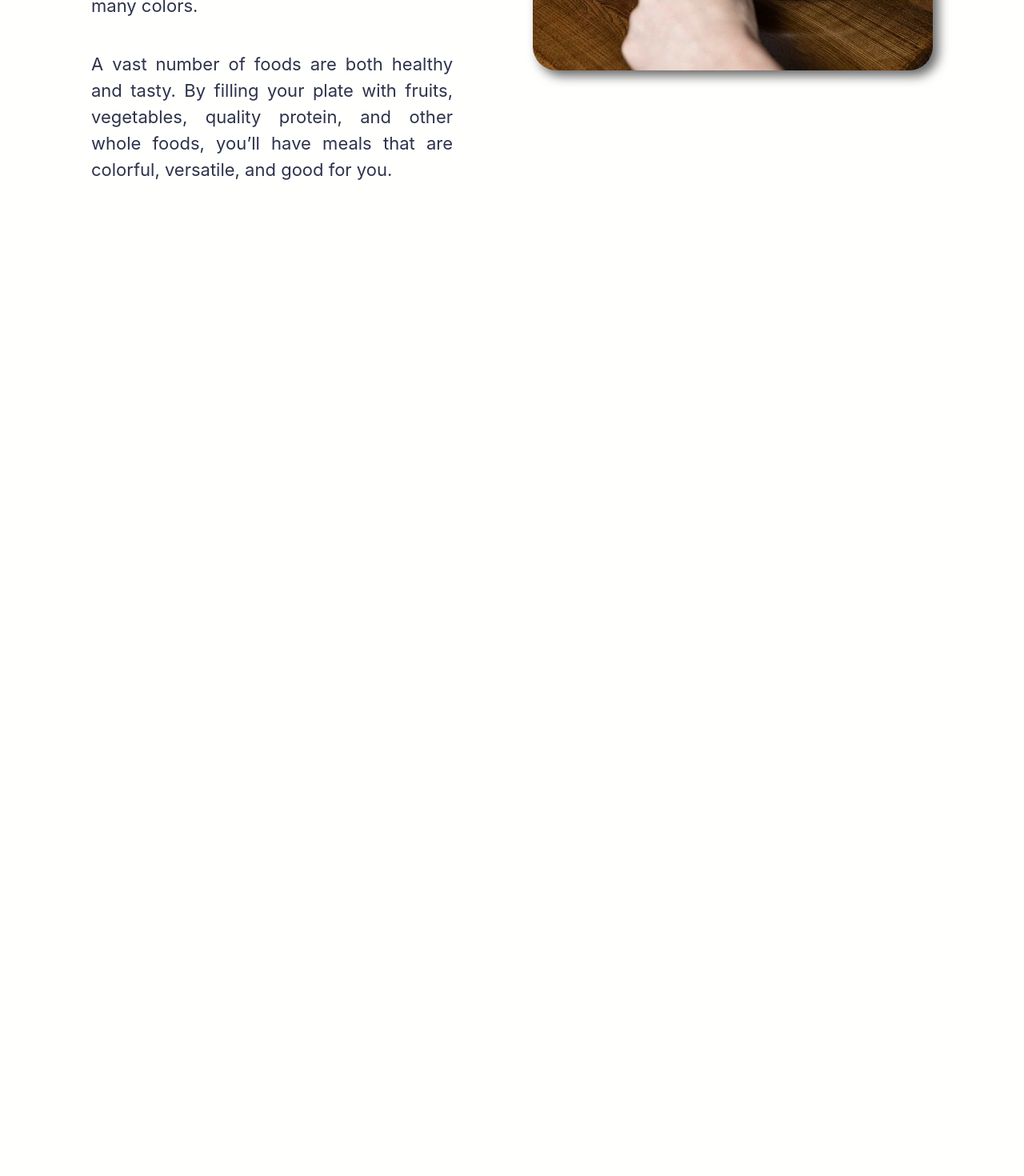
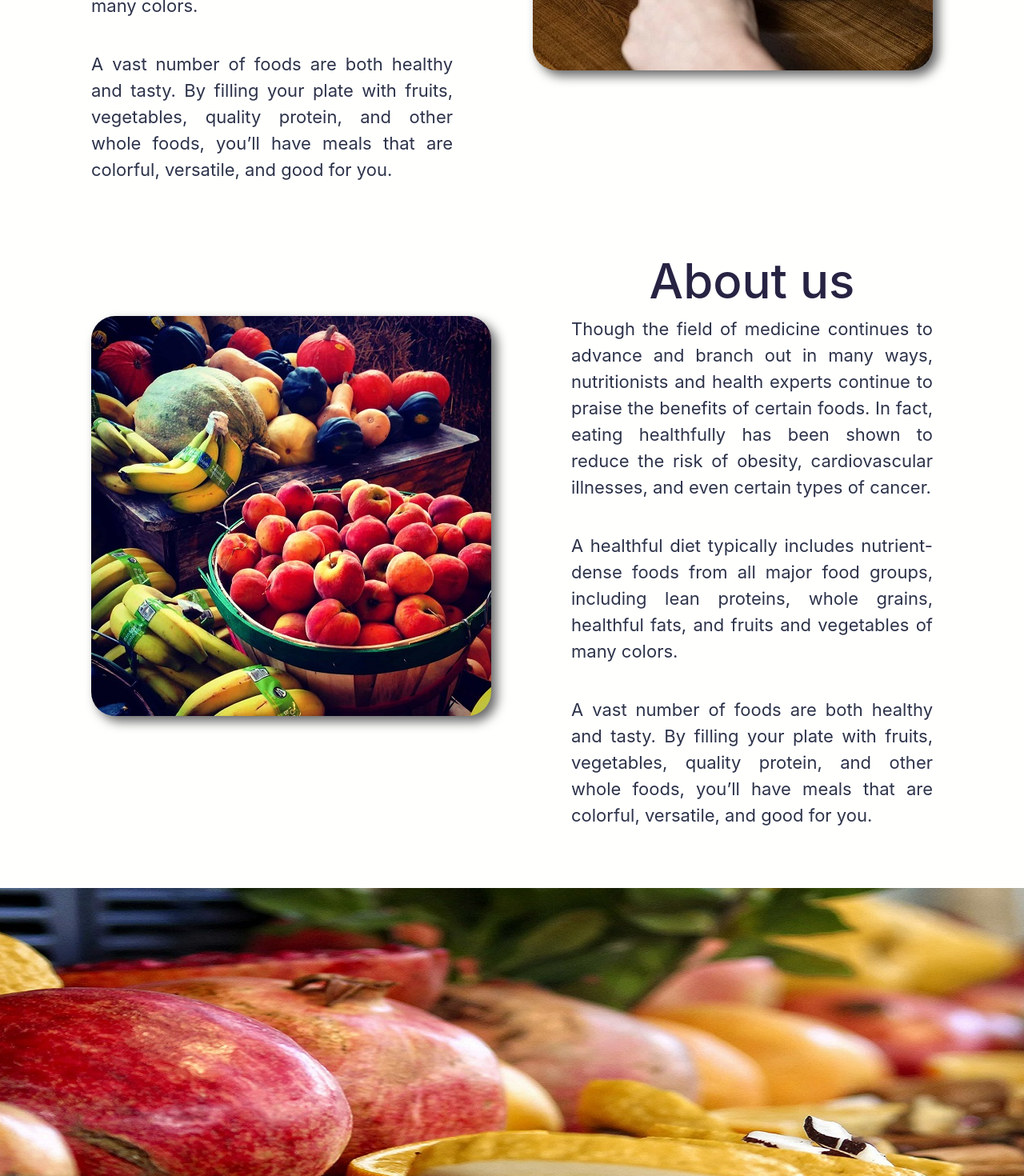
Before and after one commit to Pankajbisht18/React-Food-App, a React (Create React App) app: page / in a window 1280 px wide. Shown: the part 1330-2800 px from the top of the page at 80% size. Before the commit the page ends 1585 px from the top, so only its background shows below. Built offline with nearby package versions, Linux system fonts and the light colour scheme.

Commit message:
Add about us and contact us form

```diff
--- a/src/Components/Card.js
+++ b/src/Components/Card.js
@@ -1,4 +1,4 @@
-import React, { useState } from 'react';
+import React from 'react';
 import { makeStyles } from '@material-ui/core/styles';
 import clsx from 'clsx';
 import Card from '@material-ui/core/Card';
@@ -89,7 +89,7 @@ const RecipeReviewCard = ({
             <Typography paragraph>
               {ingredient}
             </Typography>
-            <a href={url} target="_blank">
+            <a href={url} target="_blank" rel="noreferrer">
               <Button variant="contained" color="secondary">
                 Read Recipe
               </Button>
@@ -97,6 +97,7 @@ const RecipeReviewCard = ({
         </CardContent>
       </Collapse>
     </Card>
+
   );
 }
 export default RecipeReviewCard;
--- /dev/null
+++ b/src/Components/Footer.js
@@ -0,0 +1,9 @@
+const Footer = () => {
+    return(
+        <div className="container-fluid bg-dark bg-gradient" style={{height:'100px'}}>
+            <h3 className="text-center text-light pt-4">Copywrite</h3>
+            <p className="text-light text-center">Made by Pankaj</p>
+        </div>
+    );
+}
+export default Footer;
--- a/src/Components/Home.js
+++ b/src/Components/Home.js
@@ -1,5 +1,6 @@
 import ImgSlider from './ImgSlider';
 import './css/Home.css';
+import Footer from './Footer';
 const Home = () => {
     return(
         <>
@@ -20,6 +21,52 @@ const Home = () => {
                     <img src="/images/food.jpg" alt="Food" />
                 </div>
             </div>
+            <div className="home-food">
+                <div className="home-image">
+                    <img src="/images/About us.jpg" alt="Food" />
+                </div>
+                <div className="home-content">
+                    <h1>About us</h1>
+                    <p>Though the field of medicine continues to advance and branch out in many ways, nutritionists and health experts continue to praise the benefits of certain foods. In fact, eating healthfully has been shown to reduce the risk of obesity, cardiovascular illnesses, and even certain types of cancer.</p>
+                    <br />
+                    <p>A healthful diet typically includes nutrient-dense foods from all major food groups, including lean proteins, whole grains, healthful fats, and fruits and vegetables of many colors.
+                    </p>
+                    <br />
+                    <p>
+                    A vast number of foods are both healthy and tasty. By filling your plate with fruits, vegetables, quality protein, and other whole foods, you’ll have meals that are colorful, versatile, and good for you.
+                    </p>
+                </div>
+            </div>
+            <div
+                className="container-fluid my-5"
+                style={{
+                    backgroundImage:'url(/images/contact.jpg)',
+                    backgroundRepeat: 'no-repeat',
+                    backgroundPosition: 'center',
+                    height:'500px',
+                }}
+            >
+            </div>
+            <div className="container my-5 contact">
+                <h1 className="text-center">Contact Us</h1>
+                <form>
+                    <input
+                        type="text"
+                        className="form-control"
+                        placeholder="Enter your Name"
+                    />
+                    <input
+                        type="email"
+                        className="form-control my-3"
+                        placeholder="Enter your Email"
+                    />
+                    <textarea className="form-control" rows="3" placeholder="Enter your message"></textarea>
+                    <button className="btn btn-danger d-block m-auto mt-3">
+                        Send
+                    </button>
+                </form>
+            </div>
+            <Footer />
         </>
     );
 }
--- a/src/Components/Search.js
+++ b/src/Components/Search.js
@@ -1,6 +1,7 @@
 import { useState } from "react";
 import ImgSlider from './ImgSlider';
 import RecipeReviewCard from './Card';
+import Footer from './Footer';
 import './css/card.css';
 
 const Search = () => {
@@ -30,7 +31,7 @@ const Search = () => {
     return(
         <>
             <ImgSlider />
-            <div className="container text-center py-5">
+            <div className="container text-center py-5 contact">
                 <h1>Search</h1>
                 <input
                     type="text"
@@ -83,6 +84,7 @@ const Search = () => {
                     })
                 }
             </div>
+            <Footer />
         </>
     );
 }
--- a/src/Components/css/Home.css
+++ b/src/Components/css/Home.css
@@ -19,6 +19,9 @@
     border-radius: 30px;
     margin-top: 100px;
     filter: drop-shadow(7px 7px 7px #666666);
+}
+.contact{
+    width: 50%;
 }
 @media (max-width:1500px){
     .home-content p{
@@ -49,6 +52,9 @@
         margin-top: 20px;
         filter: drop-shadow(7px 7px 7px #666666);
     }
+    .contact{
+        width: 80%;
+    }
 }
 @media (max-width:700px){
     .home-food > div {
@@ -72,6 +78,9 @@
     .home-content h1{
         font-size: 50px;
     }
+    .contact{
+        width: 90%;
+    }
 }
 @media (max-width:380px){
     .home-food > div {
```
Also changed, not shown: public/images/About us.jpg (added), public/images/contact.jpg (added).
